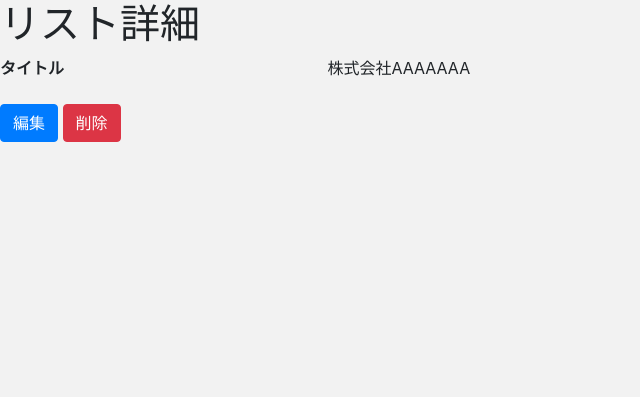
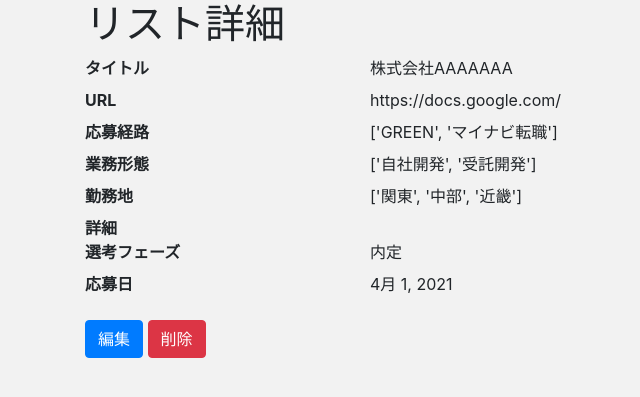
Before and after one commit to sf2020-LATTE/portfolio1, a Django app: page /jpapp/companies/1/ in a window 1280 px wide. Shown: the part 56-453 px from the top of the page, without its empty margins (0-640 px from the left). Run offline with Django 3.2, Linux system fonts and the light colour scheme; a user stored in the database is signed in; data comes from the database, SQL or seed files in the repository; some libraries are stand-ins or nearby versions.

Commit message:
詳細画面に企業情報を表示

```diff
--- a/jp/templates/jpapp/companies/detail.html
+++ b/jp/templates/jpapp/companies/detail.html
@@ -1,14 +1,27 @@
 {% extends "jpapp/base.html" %}
 
 {% block content %}
-
+<div class="container">
 <h1>リスト詳細</h1>
   <dl class="row">
     <dt class="col-sm-3">タイトル</dt>
     <dd class="col-sm-9">{{ company.company_name }}</dd>
-  <!-- <dt class="col-sm-3">ユーザー名</dt>
-  <dd class="col-sm-9">{{ company.user.username }}</dd> -->
+    <dt class="col-sm-3">URL</dt>
+    <dd class="col-sm-9">{{ company.url }}</dd>
+    <dt class="col-sm-3">応募経路</dt>
+    <dd class="col-sm-9">{{ company.route }}</dd>
+    <dt class="col-sm-3">業務形態</dt>
+    <dd class="col-sm-9">{{ company.business_form }}</dd>
+    <dt class="col-sm-3">勤務地</dt>
+    <dd class="col-sm-9">{{ company.location }}</dd>
+    <dt class="col-sm-3">詳細</dt>
+    <dd class="col-sm-9">{{ company.description }}</dd>
+    <dt class="col-sm-3">選考フェーズ</dt>
+    <dd class="col-sm-9">{{ company.get_phase_display }}</dd>
+    <dt class="col-sm-3">応募日</dt>
+    <dd class="col-sm-9">{{ company.application_date }}</dd>
   </dl>
   <a class="btn btn-primary" href="{% url 'jpapp:companies_update' company.pk  %}" role="button">編集</a>
   <a class="btn btn-danger" href="{% url 'jpapp:companies_delete' company.pk  %}" role="button">削除</a>
+</div>
 {% endblock %}
```
Lines whose indentation alone changed are shown as unchanged.
